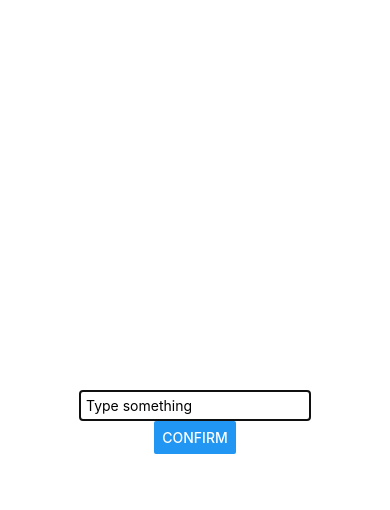
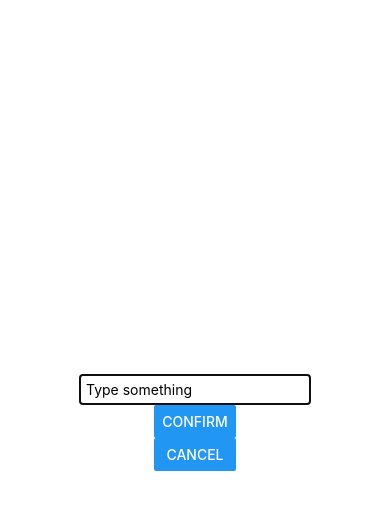
Before and after one commit to YaoyiW27/CS5520, a React Native app: screen / in a window 390 px wide. Both pictures are taken after a click on the button "ADD A GOAL". Shown: the top 510 px of the page. Built offline with nearby package versions, Linux system fonts and the light colour scheme.

Commit message:
added a Cancel button and showed an Alert to user accordingly

```diff
--- a/App.js
+++ b/App.js
@@ -8,12 +8,17 @@ export default function App() {
   const [receivedData, setReceivedData] = useState("");
   const [modalVisible, setModalVisible] = useState(false);
   const appName = "My app!";
-  // update to receive data
+
   function handleInputData(data) {
     console.log("App.js ", data);
     setReceivedData(data);
     setModalVisible(false);
   }
+
+  function handleCancel() {
+    setModalVisible(false);
+  }
+
   return (
     <SafeAreaView style={styles.container}>
       <StatusBar style="auto" />
@@ -30,6 +35,7 @@ export default function App() {
         textInputFocus={true}
         inputHandler={handleInputData}
         isModalVisible={modalVisible}
+        onCancel={handleCancel}
       />
       <View style={styles.bottomView}>
         <Text style={styles.text}>{receivedData}</Text>
--- a/components/Input.js
+++ b/components/Input.js
@@ -1,17 +1,40 @@
-import { Button, Modal, StyleSheet, Text, TextInput, View } from "react-native";
+import { Button, Modal, StyleSheet, Text, TextInput, View, Alert } from "react-native";
 import React, { useState } from "react";
 
 export default function Input({
   textInputFocus,
   inputHandler,
   isModalVisible,
+  onCancel
 }) {
   const [text, setText] = useState("");
   const [blur, setBlur] = useState(false);
+
   function handleConfirm() {
     // console.log(text);
     inputHandler(text);
   }
+
+  function handleCancelPress() {
+    Alert.alert(
+      "Are you sure?",
+      "Do you want to cancel?",
+      [
+        {
+          text: "No",
+          style: "cancel",
+        },
+        {
+          text: "Yes",
+          onPress: () => {
+            onCancel();
+          }
+        },
+      ],
+      { cancelable: false }
+    )
+  }
+
   return (
     <Modal animationType="slide" visible={isModalVisible}>
       <View style={styles.container}>
@@ -42,7 +65,10 @@ export default function Input({
         ) : (
           text && <Text>{text.length}</Text>
         )}
-        <Button title="Confirm" onPress={handleConfirm} />
+        <View style={styles.buttonContainer}>
+          <Button title="Confirm" onPress={handleConfirm} />
+          <Button title="Cancel" onPress={handleCancelPress} />
+        </View>
       </View>
     </Modal>
   );
```
